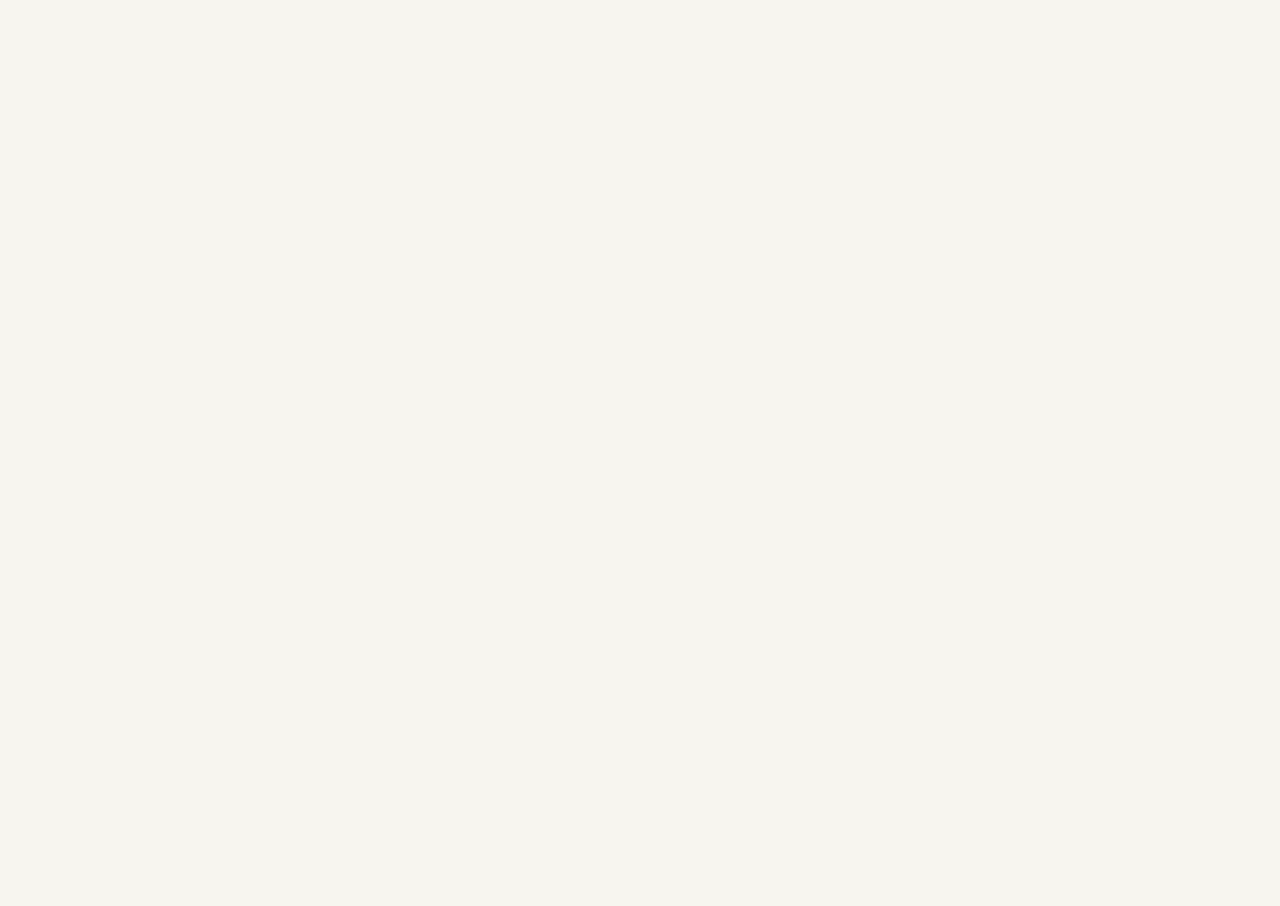
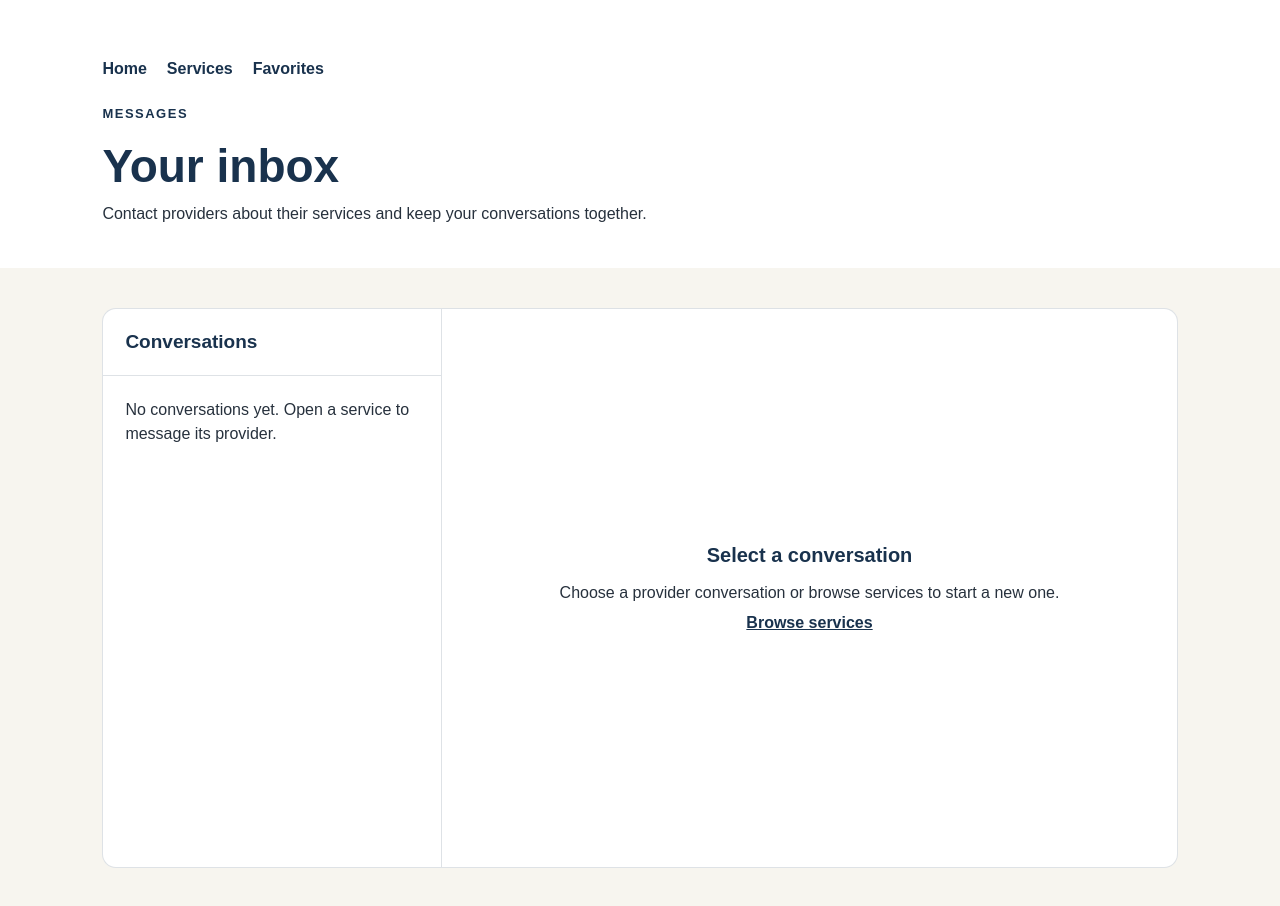
Before and after one commit to Oroko-bilhah/service-marketplace, a React (Vite) app: page /service-marketplace/inbox in a window 1280 px wide. Before the commit this address had no page. Shown: the top 906 px of the page. Before the commit the page ends 800 px from the top, so only its background shows below. Built offline with nearby package versions, Linux system fonts and the light colour scheme.

Commit message:
feat: add inbox messaging functionality

```diff
--- a/src/App.css
+++ b/src/App.css
@@ -237,6 +237,35 @@ body {
 .review-card-heading { display: flex; justify-content: space-between; align-items: center; gap: 16px; margin-bottom: 12px; }
 .review-card-heading h3 { color: var(--color-navy); }
 .review-card > p { color: var(--color-slate); line-height: 1.6; }
+.contact-provider { display: inline-block; margin-top: 20px; padding: 13px 20px; border-radius: 7px; background: var(--color-navy); color: var(--color-white); font-weight: 700; text-decoration: none; }
+.inbox-header { padding: 60px 8% 45px; background: var(--color-white); }
+.inbox-header h1 { margin-bottom: 12px; color: var(--color-navy); font-size: 46px; }
+.inbox-header > p:last-child { color: var(--color-slate); }
+.inbox-layout { display: grid; grid-template-columns: minmax(250px, 340px) 1fr; max-width: 1400px; min-height: 560px; margin: 40px auto 90px; padding: 0 8%; }
+.conversation-list, .chat-panel { min-width: 0; border: 1px solid var(--color-border); background: var(--color-white); }
+.conversation-list { border-radius: 14px 0 0 14px; overflow: hidden; }
+.conversation-list > h2 { padding: 22px; border-bottom: 1px solid var(--color-border); color: var(--color-navy); font-size: 19px; }
+.conversation-item { display: grid; width: 100%; gap: 5px; padding: 18px 22px; border: 0; border-bottom: 1px solid var(--color-border); background: var(--color-white); color: var(--color-slate); text-align: left; cursor: pointer; }
+.conversation-item.active, .conversation-item:hover { background: var(--color-ivory); }
+.conversation-item strong { color: var(--color-navy); }
+.conversation-item span, .conversation-item small { overflow: hidden; text-overflow: ellipsis; white-space: nowrap; }
+.conversation-item small { color: #687482; }
+.empty-inbox { padding: 22px; color: var(--color-slate); line-height: 1.5; }
+.chat-panel { display: flex; flex-direction: column; border-left: 0; border-radius: 0 14px 14px 0; }
+.chat-heading { display: flex; justify-content: space-between; align-items: center; gap: 16px; padding: 20px 24px; border-bottom: 1px solid var(--color-border); }
+.chat-heading h2, .chat-placeholder h2 { color: var(--color-navy); font-size: 20px; }
+.chat-heading p, .chat-placeholder p { margin-top: 5px; color: var(--color-slate); }
+.chat-heading a, .chat-placeholder a { color: var(--color-navy); font-weight: 700; }
+.chat-messages { display: flex; flex: 1; flex-direction: column; gap: 14px; padding: 24px; overflow-y: auto; }
+.chat-empty { margin: auto; max-width: 400px; color: var(--color-slate); line-height: 1.6; text-align: center; }
+.chat-message { align-self: flex-end; max-width: min(75%, 520px); padding: 12px 15px; border-radius: 12px 12px 2px 12px; background: var(--color-navy); color: var(--color-white); overflow-wrap: anywhere; }
+.chat-message p { line-height: 1.5; }
+.chat-message time { display: block; margin-top: 7px; color: rgba(255,255,255,.75); font-size: 11px; }
+.message-form { display: flex; align-items: end; gap: 12px; padding: 18px; border-top: 1px solid var(--color-border); }
+.message-form textarea { flex: 1; min-width: 0; padding: 12px; resize: vertical; border: 1px solid var(--color-border); border-radius: 8px; color: var(--color-slate); }
+.message-form button { padding: 13px 20px; border: 0; border-radius: 7px; background: var(--color-navy); color: var(--color-white); font-weight: 700; cursor: pointer; }
+.chat-placeholder { display: grid; align-content: center; justify-items: center; gap: 12px; flex: 1; padding: 30px; text-align: center; }
+.visually-hidden { position: absolute; width: 1px; height: 1px; padding: 0; margin: -1px; overflow: hidden; clip: rect(0, 0, 0, 0); white-space: nowrap; border: 0; }
 .favorites-header { padding: 90px 8% 70px; background: var(--color-white); }
 .favorites-header h1 { margin-bottom: 18px; font-size: 52px; color: var(--color-navy); }
 .favorites-header > p:last-child { color: var(--color-slate); }
@@ -905,4 +934,12 @@ button, a, input { transition: color .2s ease, background-color .2s ease, border
   .reviews-heading { align-items: flex-start; flex-direction: column; gap: 16px; }
   .review-form { padding: 22px; }
   .review-card-heading { align-items: flex-start; flex-direction: column; gap: 8px; }
+  .inbox-layout { grid-template-columns: 1fr; padding: 0 6%; margin: 24px auto 60px; }
+  .conversation-list { border-radius: 12px 12px 0 0; }
+  .chat-panel { min-height: 420px; border-top: 0; border-left: 1px solid var(--color-border); border-radius: 0 0 12px 12px; }
+  .inbox-header { padding: 45px 6% 32px; }
+  .inbox-header h1 { font-size: 38px; }
+  .chat-heading { align-items: flex-start; flex-direction: column; }
+  .message-form { align-items: stretch; flex-direction: column; }
+  .message-form button { align-self: flex-end; }
 }
--- a/src/App.jsx
+++ b/src/App.jsx
@@ -5,6 +5,7 @@ import ServiceDetails from "./ServiceDetails"
 import Providers from "./pages/Providers"
 import Favorites from "./pages/Favorites"
 import { FavoritesProvider } from "./FavoritesContext"
+import Inbox from "./pages/Inbox"
 
 function App ()
 {
@@ -17,6 +18,7 @@ function App ()
       <Route path="/Providers" element={<Providers />} />
       <Route path="/providers" element={<Providers />} />
       <Route path="/favorites" element={<Favorites />} />
+      <Route path="/inbox" element={<Inbox />} />
       <Route path="/service/:id" element={<ServiceDetails />} />
     </Routes>
     </FavoritesProvider>
--- a/src/ServiceDetails.jsx
+++ b/src/ServiceDetails.jsx
@@ -58,6 +58,7 @@ function ServiceDetails() {
         <p>By {service.provider}</p>
         <div className="detail-rating"><StarRating value={Math.round(service.rating)} /><strong>{service.rating.toFixed(1)}</strong><span>({reviews.length} reviews)</span></div>
         <strong className="detail-price">Ksh {service.price}</strong>
+        <Link className="contact-provider" to={`/inbox?serviceId=${service.id}`}>Message provider</Link>
       </section>
 
       <section className="reviews-section">
--- a/src/pages/Favorites.jsx
+++ b/src/pages/Favorites.jsx
@@ -10,7 +10,7 @@ function Favorites() {
   return (
     <main className="favorites-page">
       <section className="favorites-header">
-        <nav className="page-links"><Link to="/">Home</Link><Link to="/services">Services</Link></nav>
+        <nav className="page-links"><Link to="/">Home</Link><Link to="/services">Services</Link><Link to="/inbox">Inbox</Link></nav>
         <p className="eyebrow">YOUR SHORTLIST</p>
         <h1>Favorite services</h1>
         <p>Keep the services you are interested in close at hand.</p>
--- a/src/pages/Home.jsx
+++ b/src/pages/Home.jsx
@@ -58,6 +58,7 @@ function Home()
         <Link to="/Services"> Services </Link>
         <Link to="/Providers"> Providers </Link>
         <Link to="/favorites"> Favorites </Link>
+        <Link to="/inbox"> Inbox </Link>
       </nav>
       <button> Get Started </button>
       </header>
--- /dev/null
+++ b/src/pages/Inbox.jsx
@@ -0,0 +1,102 @@
+import { useEffect, useState } from "react"
+import { Link, useSearchParams } from "react-router-dom"
+import { services } from "../data/services"
+
+function readConversations() {
+  try {
+    return JSON.parse(localStorage.getItem("market-inbox") || "[]")
+  } catch {
+    return []
+  }
+}
+
+function Inbox() {
+  const [searchParams] = useSearchParams()
+  const serviceId = Number(searchParams.get("serviceId"))
+  const requestedService = services.find((service) => service.id === serviceId)
+  const [conversations, setConversations] = useState(readConversations)
+  const [activeId, setActiveId] = useState(null)
+  const [message, setMessage] = useState("")
+
+  useEffect(() => {
+    if (!requestedService) return
+    const conversationId = String(requestedService.id)
+    setConversations((current) => {
+      const exists = current.some((conversation) => conversation.id === conversationId)
+      if (exists) return current
+      const next = [{
+        id: conversationId,
+        serviceId: requestedService.id,
+        serviceTitle: requestedService.title,
+        provider: requestedService.provider,
+        messages: [],
+      }, ...current]
+      localStorage.setItem("market-inbox", JSON.stringify(next))
+      return next
+    })
+    setActiveId(conversationId)
+  }, [requestedService])
+
+  const activeConversation = conversations.find((conversation) => conversation.id === activeId)
+
+  function sendMessage(event) {
+    event.preventDefault()
+    const text = message.trim()
+    if (!text || !activeConversation) return
+    const next = conversations.map((conversation) => conversation.id === activeConversation.id
+      ? { ...conversation, messages: [...conversation.messages, { sender: "customer", text, sentAt: new Date().toISOString() }] }
+      : conversation)
+    setConversations(next)
+    localStorage.setItem("market-inbox", JSON.stringify(next))
+    setMessage("")
+  }
+
+  return (
+    <main className="inbox-page">
+      <header className="inbox-header">
+        <nav className="page-links"><Link to="/">Home</Link><Link to="/services">Services</Link><Link to="/favorites">Favorites</Link></nav>
+        <p className="eyebrow">MESSAGES</p>
+        <h1>Your inbox</h1>
+        <p>Contact providers about their services and keep your conversations together.</p>
+      </header>
+      <section className="inbox-layout">
+        <aside className="conversation-list" aria-label="Conversations">
+          <h2>Conversations</h2>
+          {conversations.length ? conversations.map((conversation) => {
+            const latestMessage = conversation.messages.at(-1)
+            return (
+              <button key={conversation.id} className={`conversation-item${activeId === conversation.id ? " active" : ""}`} onClick={() => setActiveId(conversation.id)}>
+                <strong>{conversation.provider}</strong>
+                <span>{conversation.serviceTitle}</span>
+                <small>{latestMessage?.text || "Start a conversation"}</small>
+              </button>
+            )
+          }) : <p className="empty-inbox">No conversations yet. Open a service to message its provider.</p>}
+        </aside>
+        <section className="chat-panel" aria-live="polite">
+          {activeConversation ? <>
+            <header className="chat-heading">
+              <div><h2>{activeConversation.provider}</h2><p>About {activeConversation.serviceTitle}</p></div>
+              <Link to={`/service/${activeConversation.serviceId}`}>View service</Link>
+            </header>
+            <div className="chat-messages">
+              {activeConversation.messages.length ? activeConversation.messages.map((item, index) => (
+                <article className={`chat-message ${item.sender}`} key={`${item.sentAt}-${index}`}>
+                  <p>{item.text}</p>
+                  <time>{new Date(item.sentAt).toLocaleString()}</time>
+                </article>
+              )) : <p className="chat-empty">Send a message to start talking with {activeConversation.provider} about this service.</p>}
+            </div>
+            <form className="message-form" onSubmit={sendMessage}>
+              <label className="visually-hidden" htmlFor="message-input">Message to provider</label>
+              <textarea id="message-input" value={message} onChange={(event) => setMessage(event.target.value)} placeholder="Write a message..." rows={2} maxLength={2000} required />
+              <button type="submit">Send</button>
+            </form>
+          </> : <div className="chat-placeholder"><h2>Select a conversation</h2><p>Choose a provider conversation or browse services to start a new one.</p><Link to="/services">Browse services</Link></div>}
+        </section>
+      </section>
+    </main>
+  )
+}
+
+export default Inbox
--- a/src/pages/Services.jsx
+++ b/src/pages/Services.jsx
@@ -18,7 +18,7 @@ function Services() {
   return (
     <div className="services-page">
       <section className="services-header">
-        <nav className="page-links"><Link to="/">Home</Link><Link to="/favorites">Favorites</Link></nav>
+        <nav className="page-links"><Link to="/">Home</Link><Link to="/favorites">Favorites</Link><Link to="/inbox">Inbox</Link></nav>
         <p className="eyebrow">EXPLORE MARKET</p>
         <h1>Find the right service for your needs.</h1>
         <p>Browse services from skilled professionals and find someone who can help with your next project.</p>
```
